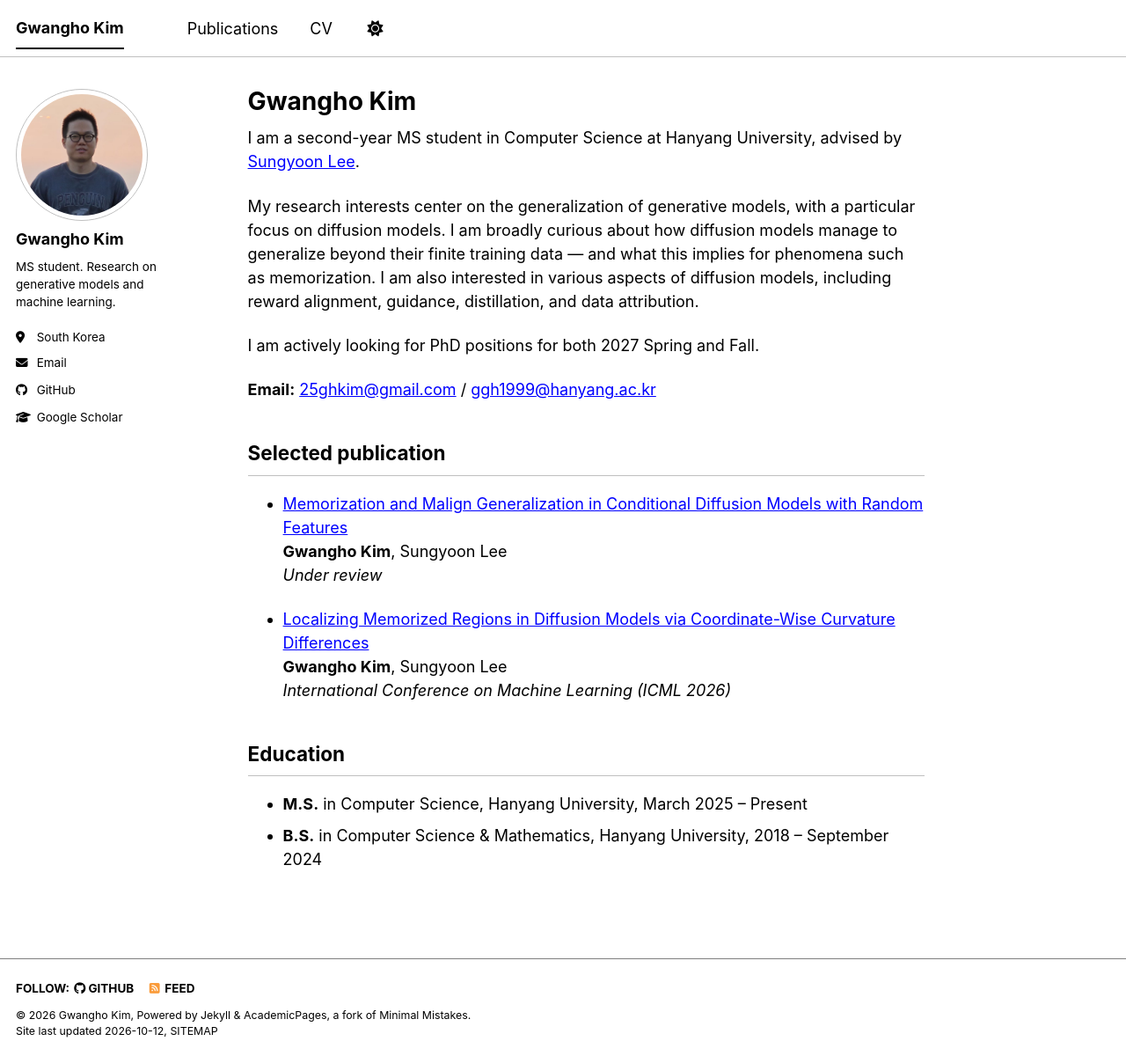
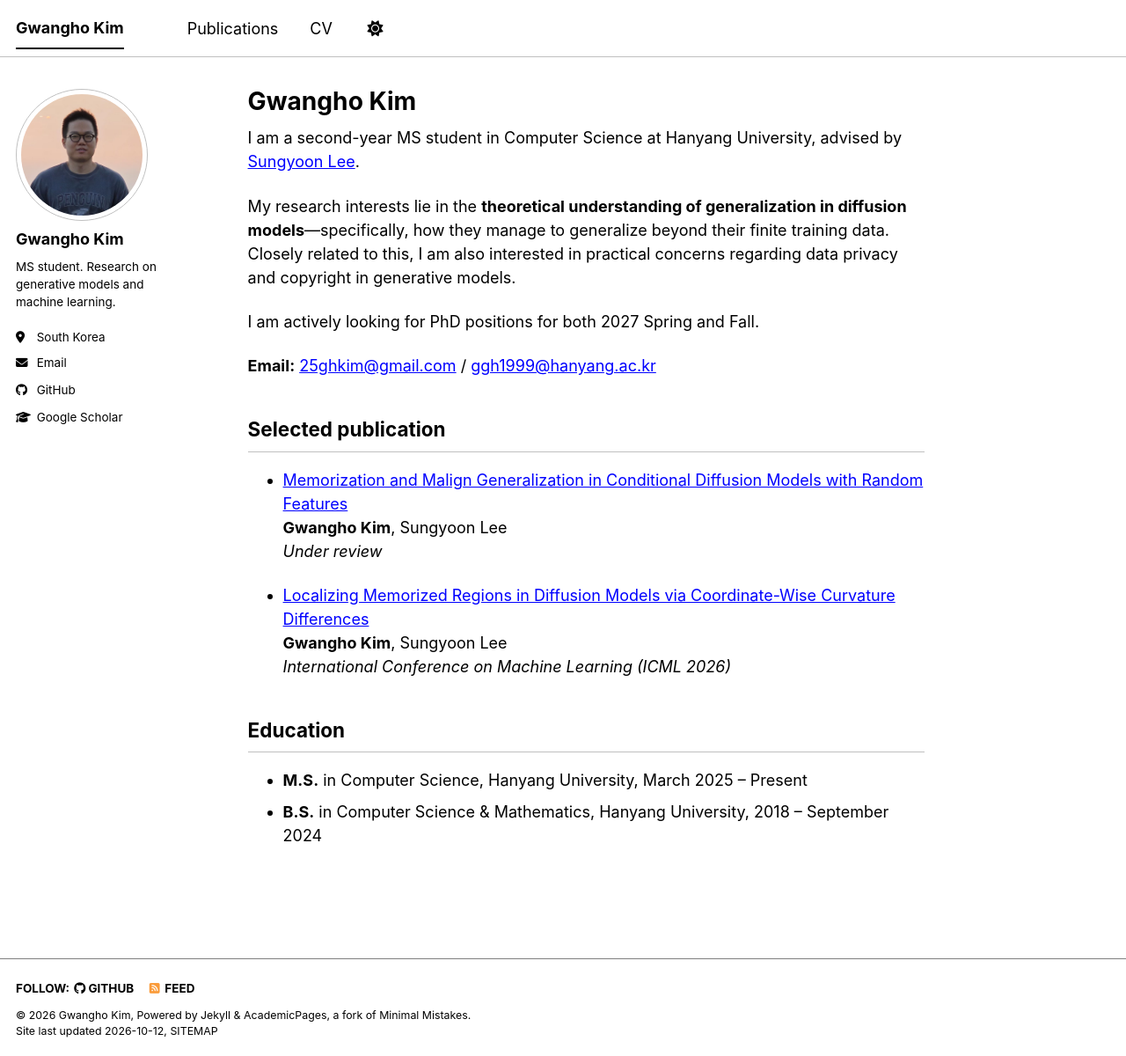
Before and after one commit to Gwangho99/Gwangho99.github.io, a Jekyll site: the page built from _pages/about.md, in a window 1280 px wide and 1200 px high. Shown: the whole window at 88% size. Built offline with Jekyll 4.4.1, drawn with Linux system fonts in a browser that asks for light colours; a script bundle is joined from its source files by our own code; library files that are not in the unit come from our copies.

Commit message:
Update research interests
Co-Authored-By: Claude Opus 5.5 <noreply@anthropic.com>

```diff
--- a/_pages/about.md
+++ b/_pages/about.md
@@ -9,7 +9,7 @@ redirect_from:
 
 I am a second-year MS student in Computer Science at Hanyang University, advised by [Sungyoon Lee](https://sites.google.com/view/sungyoon-lee/home).
 
-My research interests center on the generalization of generative models, with a particular focus on diffusion models. I am broadly curious about how diffusion models manage to generalize beyond their finite training data — and what this implies for phenomena such as memorization. I am also interested in various aspects of diffusion models, including reward alignment, guidance, distillation, and data attribution.
+My research interests lie in the **theoretical understanding of generalization in diffusion models**—specifically, how they manage to generalize beyond their finite training data. Closely related to this, I am also interested in practical concerns regarding data privacy and copyright in generative models.
 
 I am actively looking for PhD positions for both 2027 Spring and Fall.
 
```
Also changed, not shown: 1 other file.
